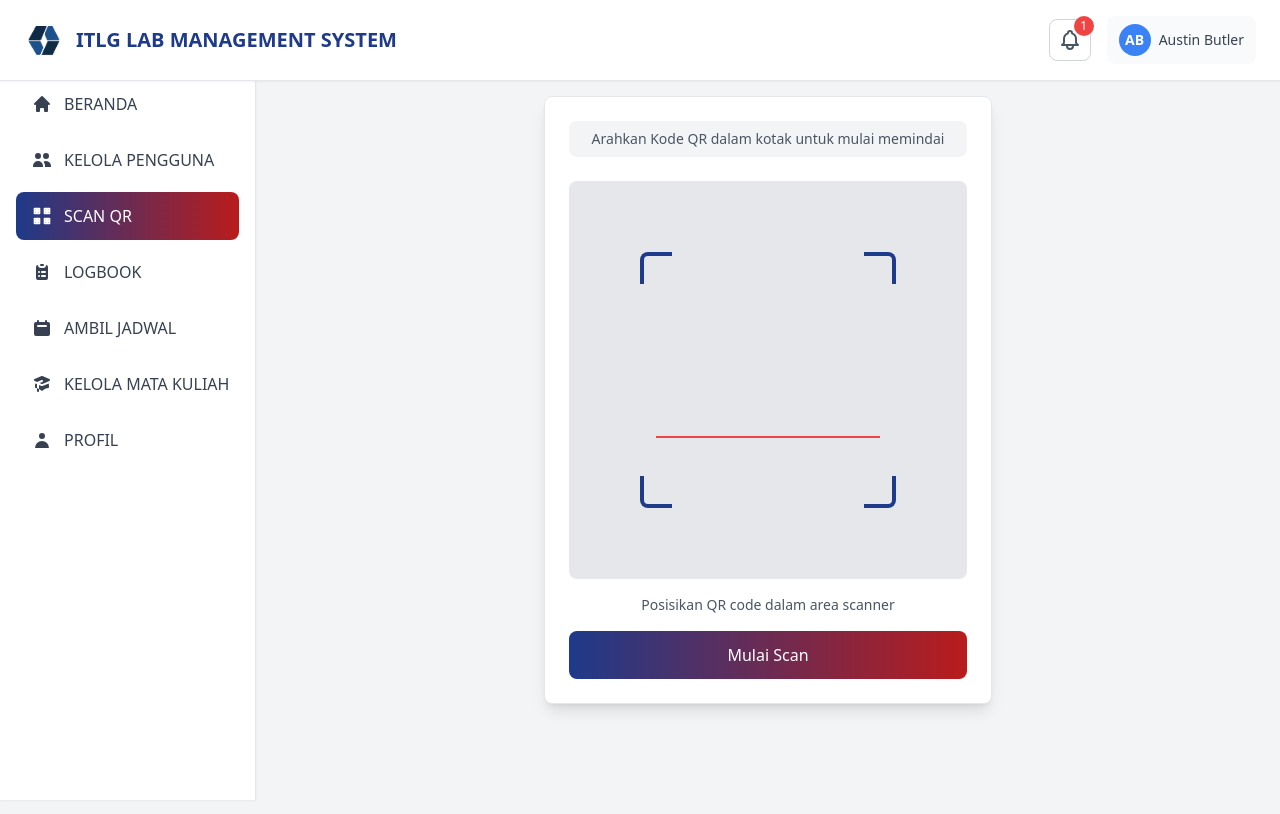
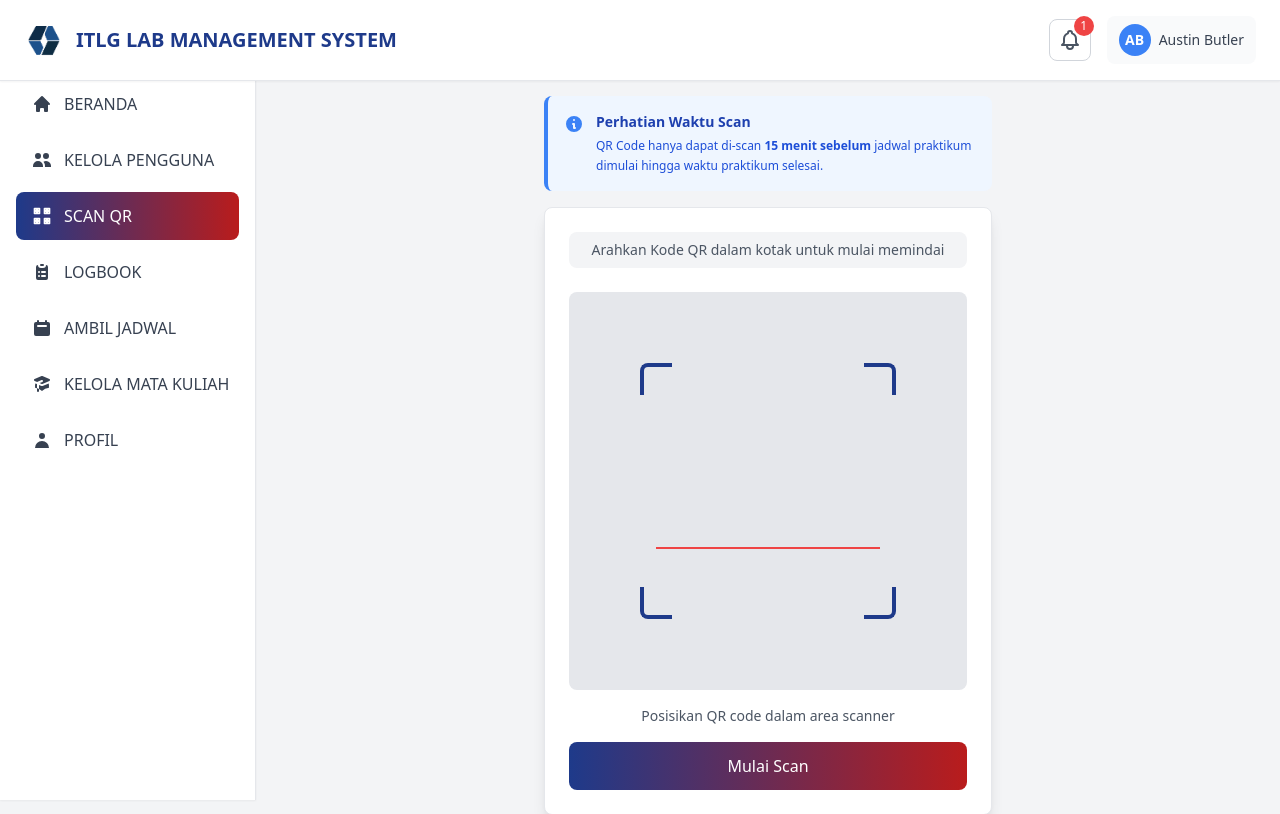
Before and after one commit to welmnlg/lab_management_system, a Laravel app: page /scan-qr in a window 1280 px wide. Shown: the top 814 px of the page. Run offline with Laravel 12, Linux system fonts and the light colour scheme; a user stored in the database is signed in; data comes from the database, SQL or seed files in the repository; style sheets or scripts are compiled from the project's sources; parts of the project's set-up code (start-up, migrations or seed data) failed here and were passed over; some libraries are stand-ins or nearby versions.

Commit message:
feat: add 15 minutes info for scan QR

```diff
--- a/resources/views/scanqr.blade.php
+++ b/resources/views/scanqr.blade.php
@@ -6,6 +6,20 @@
 
     {{-- KONTEN INTI HALAMAN SCAN QR --}}
     <div class="max-w-md mx-auto">
+        <div class="mb-4 bg-blue-50 border-l-4 border-blue-500 p-4 rounded-lg">
+            <div class="flex items-start">
+                <svg class="w-5 h-5 text-blue-500 mt-0.5 mr-3 flex-shrink-0" fill="currentColor" viewBox="0 0 20 20">
+                    <path fill-rule="evenodd" d="M18 10a8 8 0 11-16 0 8 8 0 0116 0zm-7-4a1 1 0 11-2 0 1 1 0 012 0zM9 9a1 1 0 000 2v3a1 1 0 001 1h1a1 1 0 100-2v-3a1 1 0 00-1-1H9z" clip-rule="evenodd"></path>
+                </svg>
+                <div class="flex-1">
+                    <h3 class="text-sm font-semibold text-blue-800 mb-1">Perhatian Waktu Scan</h3>
+                    <p class="text-xs text-blue-700 leading-relaxed">
+                        QR Code hanya dapat di-scan <strong>15 menit sebelum</strong> jadwal praktikum dimulai hingga waktu praktikum selesai.
+                    </p>
+                </div>
+            </div>
+        </div>
+
         <div class="bg-white rounded-lg shadow-lg border border-gray-200 p-6">
             <div class="text-center mb-6">
                 <p class="text-sm text-gray-600 bg-gray-100 px-4 py-2 rounded-lg">
```
